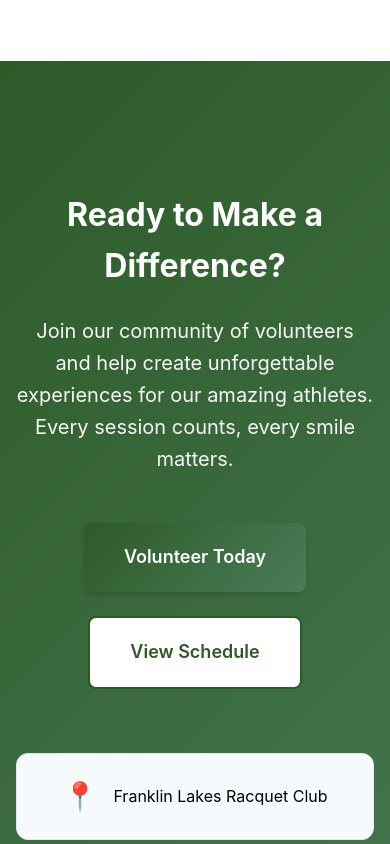
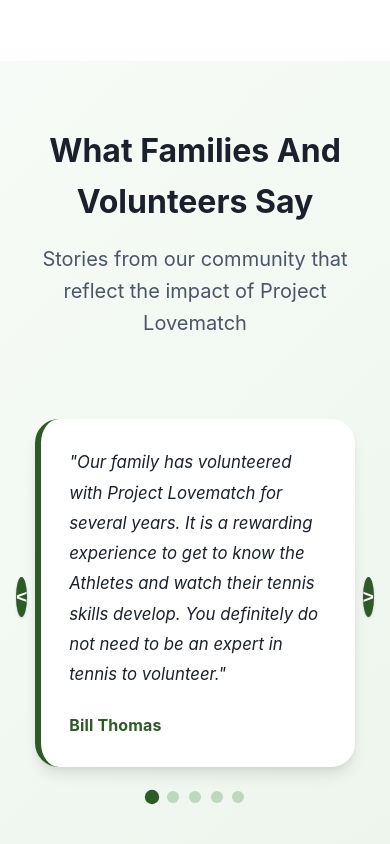
Before and after one commit to Anorak89/PLM-Website, a React (Create React App) app in the folder client/: page / in a window 390 px wide. Shown: the part 4760-5604 px from the top of the page. Built offline with nearby package versions, Linux system fonts and the light colour scheme.

Commit message:
testimonials

```diff
--- a/client/src/pages/Home.css
+++ b/client/src/pages/Home.css
@@ -337,6 +337,118 @@
   text-align: center;
 }
 
+/* Testimonials Section */
+.testimonials-section {
+  padding: 7rem 0;
+  background: linear-gradient(135deg, #f7fbf7 0%, #edf5ed 100%);
+}
+
+.testimonial-carousel {
+  display: flex;
+  align-items: center;
+  justify-content: center;
+  gap: 1rem;
+}
+
+.testimonial-card {
+  max-width: 900px;
+  margin: 3rem 0 1.5rem;
+  background: var(--white);
+  border-radius: 1.5rem;
+  box-shadow: var(--shadow-lg);
+  padding: 2.5rem;
+  border-left: 6px solid var(--tennis-green);
+  transition: all 0.3s ease;
+}
+
+.testimonial-slide {
+  animation: testimonial-slide-in 550ms ease;
+}
+
+@keyframes testimonial-slide-in {
+  0% {
+    opacity: 0;
+    transform: translateX(36px);
+  }
+  100% {
+    opacity: 1;
+    transform: translateX(0);
+  }
+}
+
+.testimonial-quote {
+  font-size: 1.2rem;
+  line-height: 1.8;
+  color: var(--text-dark);
+  margin: 0;
+  font-style: italic;
+}
+
+.testimonial-author {
+  margin: 1.5rem 0 0;
+  font-size: 1rem;
+  font-weight: 700;
+  color: var(--tennis-green);
+  letter-spacing: 0.01em;
+}
+
+.testimonial-dots {
+  display: flex;
+  justify-content: center;
+  align-items: center;
+  gap: 0.6rem;
+}
+
+.testimonial-dot {
+  width: 12px;
+  height: 12px;
+  border-radius: 50%;
+  border: none;
+  background: #bfd6bf;
+  cursor: pointer;
+  transition: transform 0.2s ease, background-color 0.2s ease;
+}
+
+.testimonial-dot:hover {
+  transform: scale(1.1);
+  background: #95b895;
+}
+
+.testimonial-dot.active {
+  background: var(--tennis-green);
+  transform: scale(1.2);
+}
+
+.testimonial-arrow {
+  margin-top: 1.5rem;
+  width: 44px;
+  height: 44px;
+  display: inline-flex;
+  align-items: center;
+  justify-content: center;
+  padding: 0;
+  border: none;
+  border-radius: 50%;
+  background: var(--tennis-green);
+  color: var(--white);
+  font-size: 1.35rem;
+  font-weight: 700;
+  line-height: 1;
+  cursor: pointer;
+  box-shadow: var(--shadow-sm);
+  transition: transform 0.2s ease, background-color 0.2s ease;
+}
+
+.testimonial-arrow:hover {
+  transform: translateY(-2px);
+  background: var(--tennis-green-light);
+}
+
+.testimonial-arrow:focus-visible {
+  outline: 3px solid rgba(45, 90, 39, 0.3);
+  outline-offset: 2px;
+}
+
 /* CTA Section */
 .cta-section {
   padding: 8rem 0;
@@ -441,6 +553,30 @@
 
   .photo-caption {
     padding: 1.5rem;
+  }
+
+  .testimonials-section {
+    padding: 4rem 0;
+  }
+
+  .testimonial-carousel {
+    gap: 0.5rem;
+  }
+
+  .testimonial-card {
+    padding: 1.75rem;
+    margin-top: 2rem;
+  }
+
+  .testimonial-arrow {
+    width: 40px;
+    height: 40px;
+    margin-top: 1rem;
+    font-size: 1.2rem;
+  }
+
+  .testimonial-quote {
+    font-size: 1.05rem;
   }
 
   .cta-title {
--- a/client/src/pages/Home.js
+++ b/client/src/pages/Home.js
@@ -1,4 +1,4 @@
-import React, { useEffect, useRef } from 'react';
+import React, { useEffect, useRef, useState } from 'react';
 import { Link } from 'react-router-dom';
 import './Home.css';
 import img1 from '../assets/IMG_9252.JPG';
@@ -6,12 +6,62 @@
 import img3 from '../assets/IMG_9301.JPG';
 import img4 from '../assets/IMG_9304.JPG';
 
+const testimonials = [
+  {
+    quote:
+      'Our family has volunteered with Project Lovematch for several years.  It is a rewarding experience to get to know the Athletes and watch their tennis skills develop.  You definitely do not need to be an expert in tennis to volunteer.',
+    author: 'Bill Thomas'
+  },
+  {
+    quote:
+      'I really enjoy project lovematch program cause it helped me with my tennis skills! I also enjoy the volunteers they were very helpful with giving advice on what to do the basics skills!',
+    author: 'Kelly Bloomer'
+  },
+  {
+    quote:
+      'A few years ago my son walked into Project Lovematch not knowing a thing about tennis. Today he is a competitive athlete with a consistently accurate serve and a love for the game.  We owe much of that to the dedicated coaches and volunteers at PLM who create a positive and fun experience. We highly recommend this program!!',
+    author: 'Barb Jones'
+  },
+  {
+    quote:
+      'Project Lovematch has been an amazing program for Ursula for many years. The Coaches and Volunteers are patient and encouraging. We have seen great growth in her skills and confidence. It was the start for her love for Tennis. We are so grateful for this well organized program and the joy it brings to the participants.',
+    author: ''
+  },
+  {
+    quote:
+      'I have been volunteering at PLM for several years now. This experience has taught me the importance of acceptance and inclusion. The athletes have taught me so much. Volunteering at PLM has made me a more patient, caring, and empathetic person.',
+    author: 'Noah C'
+  }
+];
+
 const Home = () => {
   const heroRef = useRef(null);
   const aboutRef = useRef(null);
   const photosRef = useRef(null);
+  const testimonialsRef = useRef(null);
   const ctaRef = useRef(null);
   const contactRef = useRef(null);
+  const [activeTestimonial, setActiveTestimonial] = useState(0);
+  const [testimonialTimerResetKey, setTestimonialTimerResetKey] = useState(0);
+
+  const resetTestimonialTimer = () => {
+    setTestimonialTimerResetKey((current) => current + 1);
+  };
+
+  const selectTestimonial = (index) => {
+    setActiveTestimonial(index);
+    resetTestimonialTimer();
+  };
+
+  const showPreviousTestimonial = () => {
+    setActiveTestimonial((current) => (current - 1 + testimonials.length) % testimonials.length);
+    resetTestimonialTimer();
+  };
+
+  const showNextTestimonial = () => {
+    setActiveTestimonial((current) => (current + 1) % testimonials.length);
+    resetTestimonialTimer();
+  };
 
   useEffect(() => {
     const observerOptions = {
@@ -28,7 +78,7 @@
     }, observerOptions);
 
     // Observe all sections
-    [heroRef, aboutRef, photosRef, ctaRef, contactRef].forEach(ref => {
+    [heroRef, aboutRef, photosRef, testimonialsRef, ctaRef, contactRef].forEach(ref => {
       if (ref.current) {
         observer.observe(ref.current);
       }
@@ -36,6 +86,14 @@
 
     return () => observer.disconnect();
   }, []);
+
+  useEffect(() => {
+    const timeoutId = setTimeout(() => {
+      setActiveTestimonial((current) => (current + 1) % testimonials.length);
+    }, 7000);
+
+    return () => clearTimeout(timeoutId);
+  }, [activeTestimonial, testimonialTimerResetKey]);
 
   return (
     <div className="home">
@@ -217,6 +275,57 @@
         </div>
       </section>
 
+      {/* Testimonials Section */}
+      <section ref={testimonialsRef} className="testimonials-section fade-in">
+        <div className="container">
+          <h2 className="section-title">What Families And Volunteers Say</h2>
+          <p className="section-subtitle">
+            Stories from our community that reflect the impact of Project Lovematch
+          </p>
+
+          <div className="testimonial-carousel">
+            <button
+              type="button"
+              className="testimonial-arrow"
+              onClick={showPreviousTestimonial}
+              aria-label="Show previous testimonial"
+            >
+              &lt;
+            </button>
+
+            <div key={activeTestimonial} className="testimonial-card testimonial-slide" aria-live="polite">
+              <p className="testimonial-quote">"{testimonials[activeTestimonial].quote}"</p>
+              {testimonials[activeTestimonial].author && (
+                <p className="testimonial-author">{testimonials[activeTestimonial].author}</p>
+              )}
+            </div>
+
+            <button
+              type="button"
+              className="testimonial-arrow"
+              onClick={showNextTestimonial}
+              aria-label="Show next testimonial"
+            >
+              &gt;
+            </button>
+          </div>
+
+          <div className="testimonial-dots" role="tablist" aria-label="Testimonials">
+            {testimonials.map((testimonial, index) => (
+              <button
+                key={testimonial.author + index}
+                className={`testimonial-dot ${index === activeTestimonial ? 'active' : ''}`}
+                onClick={() => selectTestimonial(index)}
+                aria-label={`Show testimonial ${index + 1}`}
+                aria-selected={index === activeTestimonial}
+                role="tab"
+                type="button"
+              />
+            ))}
+          </div>
+        </div>
+      </section>
+
       {/* Call to Action Section */}
       <section ref={ctaRef} className="cta-section fade-in">
         <div className="container">
```
Also changed, not shown: 11 other files (tests, documents, lock files or other folders).
